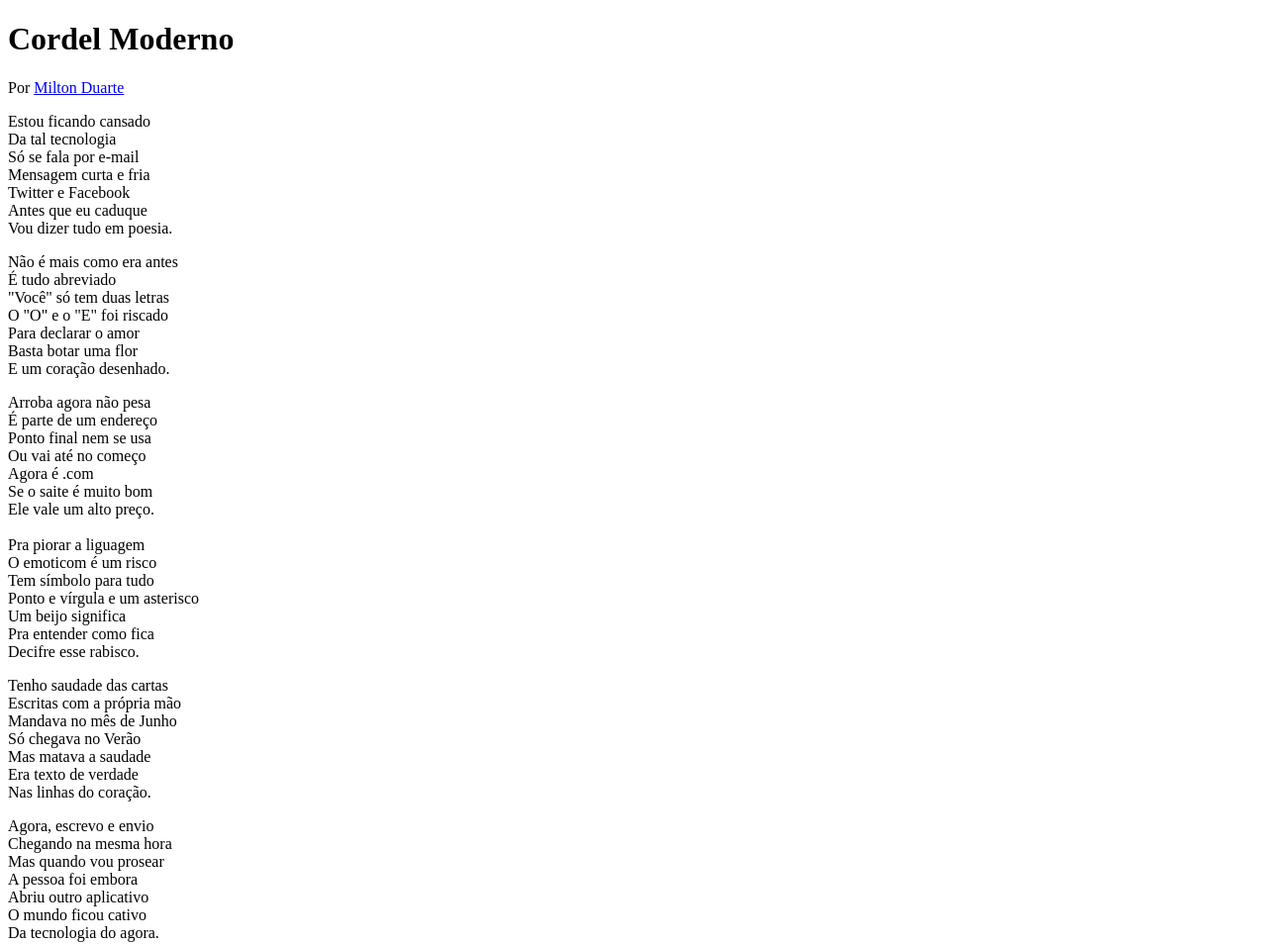
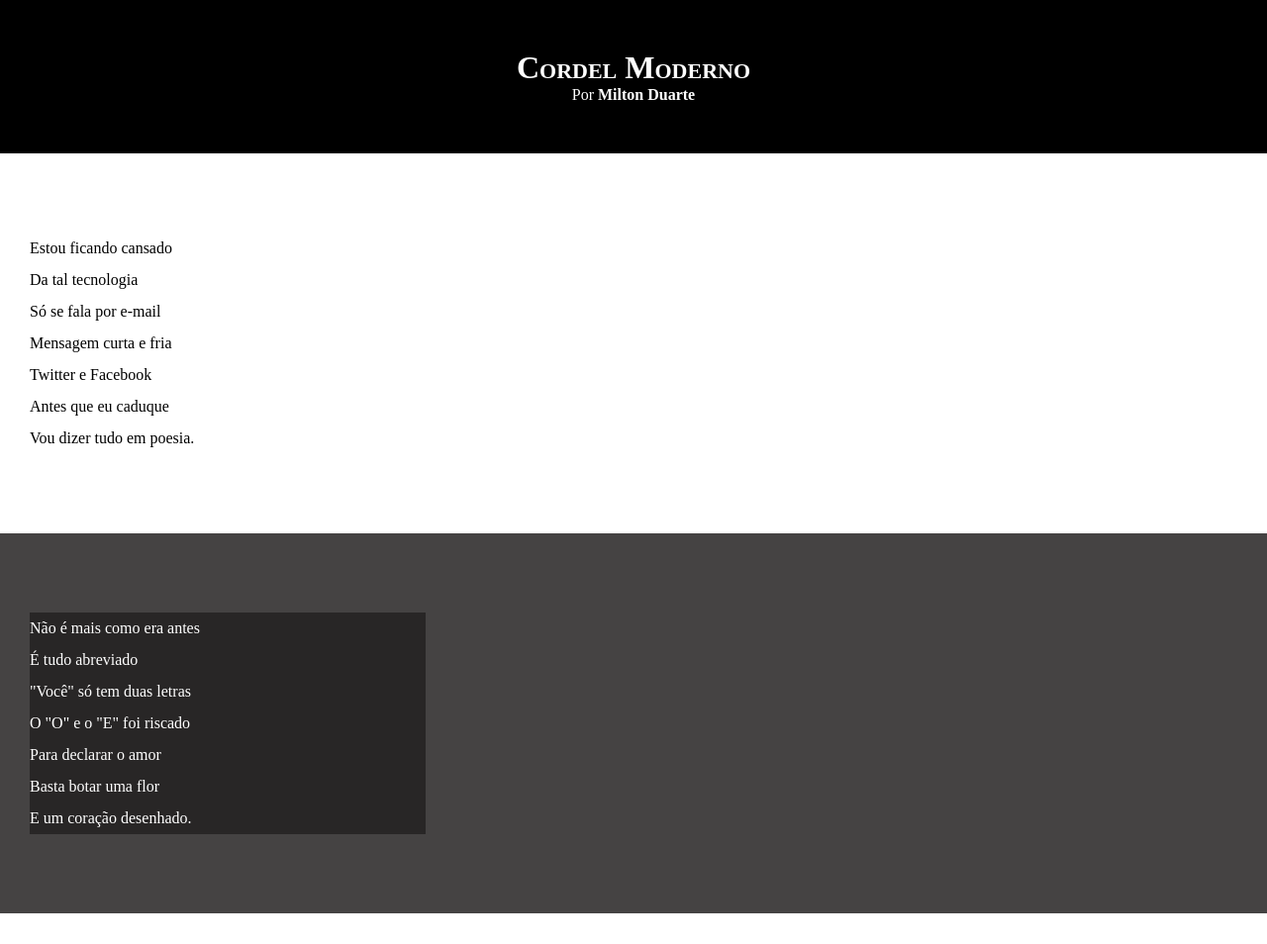
Before and after one commit to Laripfernandes/html-css, a plain HTML site: page desafios/d012corrigido/index.html in a window 1280 px wide. Shown: the top 954 px of the page at 99% size. Drawn offline with Linux system fonts and the light colour scheme.

Commit message:
corrigindo exercício 12

```diff
--- a/desafios/d012corrigido/index.html
+++ b/desafios/d012corrigido/index.html
@@ -10,12 +10,12 @@
 <body>
     <header>
         <h1>Cordel Moderno</h1>
-        <p id="autor">Por <a href=" https://www.recantodasletras.com.br/poesias/3186743" target="_blank">Milton Duarte</a></p>
+        <p>Por <a href=" https://www.recantodasletras.com.br/poesias/3186743" target="_blank">Milton Duarte</a></p>
     </header>
 
     <main>
     <article>
-        <section>
+        <section class="normal">
             <p>Estou ficando cansado <br>
                 Da tal tecnologia <br>
                 Só se fala por e-mail  <br>
@@ -25,8 +25,8 @@
                 Vou dizer tudo em poesia.</p>
         </section>
 
-        <section id="imagem1">
-        <p id="texto1">Não é mais como era antes  <br>
+        <section class="imagem">
+        <p>Não é mais como era antes  <br>
                 É tudo abreviado <br>
                 "Você" só tem duas letras <br>
                 O "O" e o "E" foi riscado <br>
@@ -35,7 +35,7 @@
                 E um coração desenhado.</p>
         </section>
 
-        <section>
+        <section class="normal">
             <p>Arroba agora não pesa <br>
                 É parte de um endereço <br>
                 Ponto final nem se usa <br>
@@ -53,8 +53,8 @@
                 Decifre esse rabisco.</p>
         </section>
 
-        <section id="imagem2">
-            <p id="texto2">Tenho saudade das cartas <br>
+        <section class="imagem">
+            <p>Tenho saudade das cartas <br>
                 Escritas com a própria mão <br>
                 Mandava no mês de Junho <br>
                 Só chegava no Verão <br>
@@ -63,7 +63,7 @@
                 Nas linhas do coração.</p>
         </section>
 
-        <section>
+        <section class="normal">
             <p>Agora, escrevo e envio <br>
                 Chegando na mesma hora <br>
                 Mas quando vou prosear <br>
--- a/desafios/d012corrigido/style.css
+++ b/desafios/d012corrigido/style.css
@@ -0,0 +1,65 @@
+@charset "UTF=8";
+
+* {
+    margin: 0px;
+    padding: 0px;
+}
+
+html, body {
+    min-height:100vh;
+    background-color: darkgray;
+}
+
+header {
+    background-color: black;
+    color: white;
+    text-align: center;
+}
+
+header > h1 {
+    padding-top: 50px;
+    font-variant: small-caps;
+}
+
+header > p {
+    padding-bottom: 50px;
+}
+
+header a, footer a {
+    color: white;
+    text-decoration: none;
+    font-weight: bolder;
+}
+
+header a:hover, footer a:hover {
+    text-decoration: underline;
+}
+
+section {
+    padding-top: 10vh;
+    padding-bottom: 10vh;
+    line-height: 2em;
+    padding-left: 30px;
+}
+
+section.normal {
+    background-color: white;
+    color: black;
+}
+
+section.imagem {
+    background-color: rgb(69, 67, 67);
+    color: white;
+}
+
+section.imagem > p {
+    width: 400px ;
+    background-color:rgba(0, 0, 0, 0.429);
+}
+
+footer {
+    background-color: black;
+    color: white;
+    text-align: center;
+    padding: 10px;
+}
```
